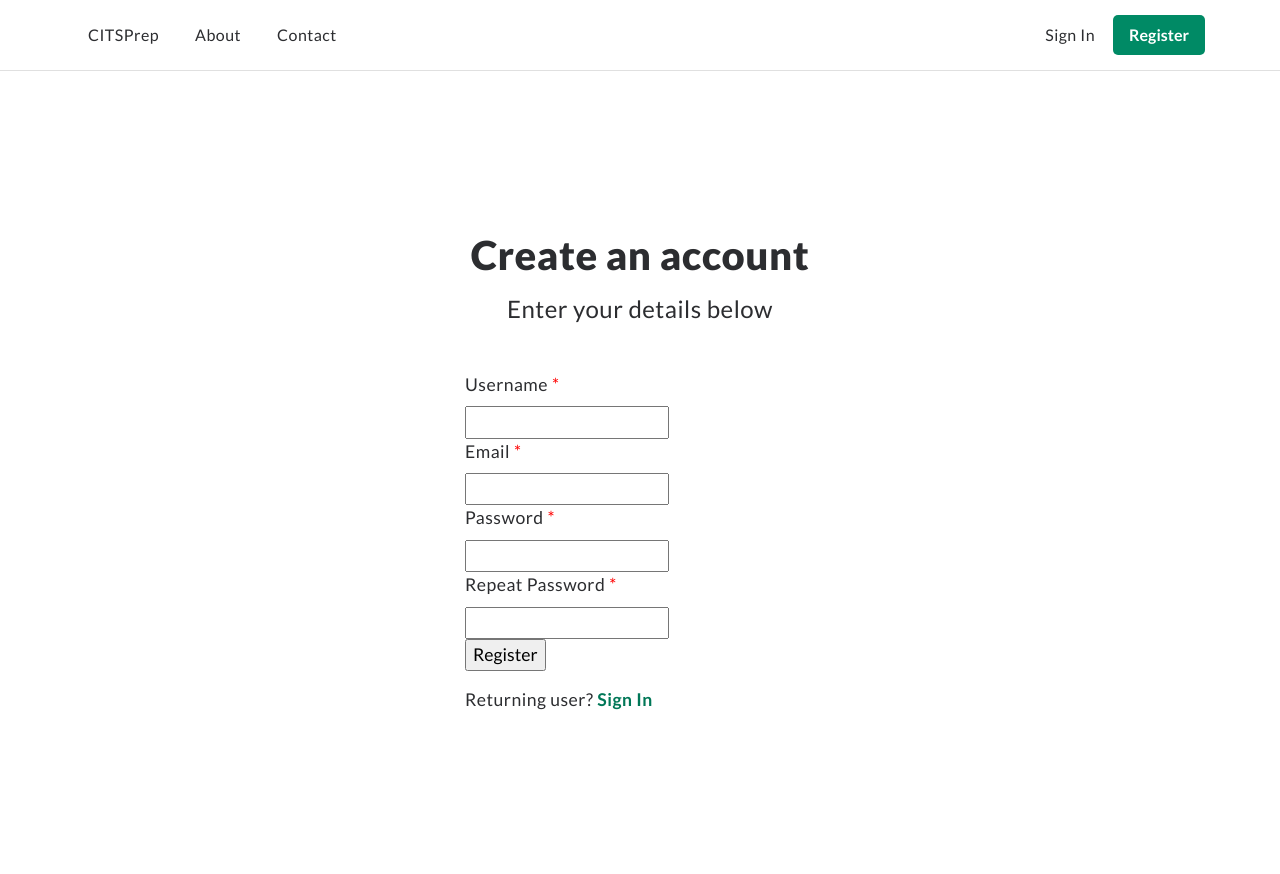
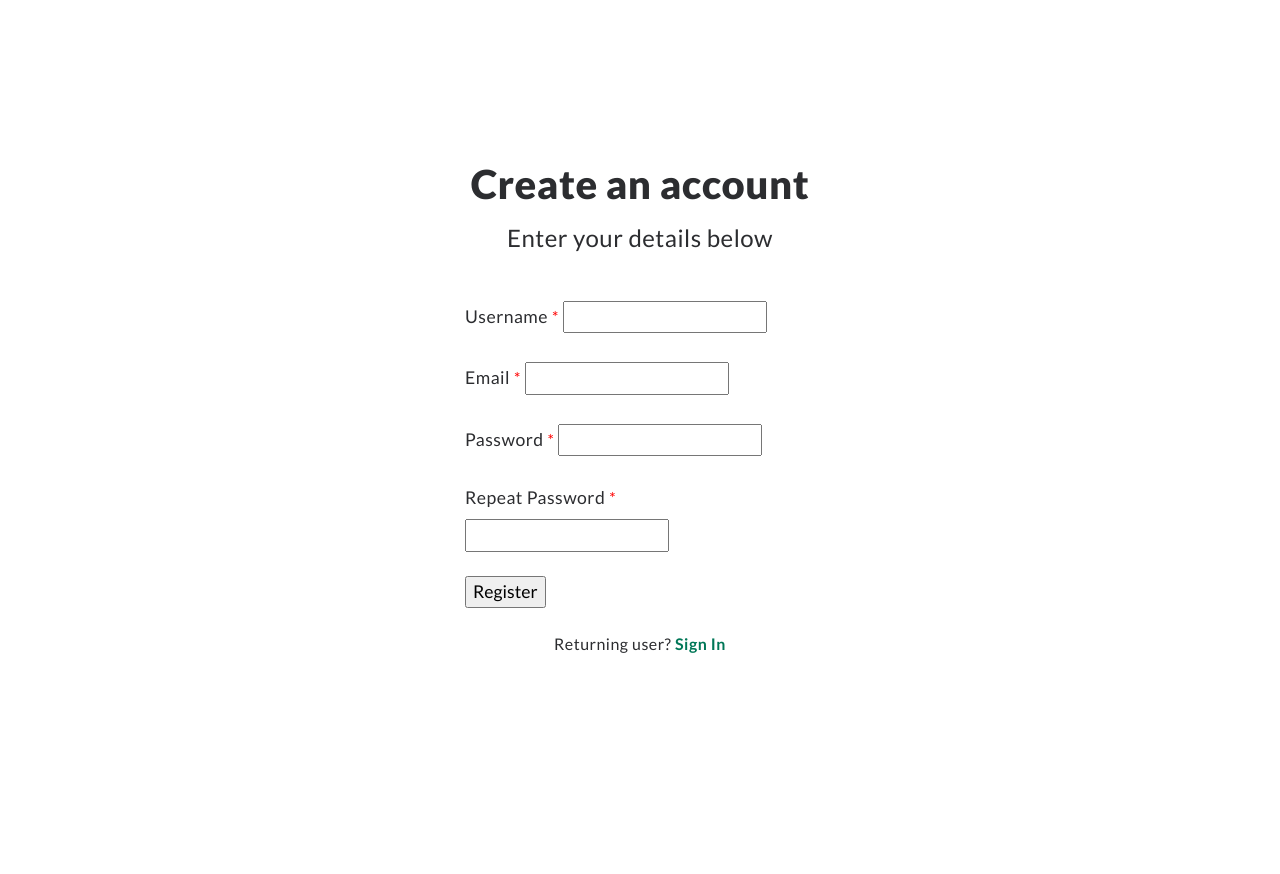
Before and after one commit to brucehow/examinaid, a Flask app: page /register in a window 1280 px wide. After the commit the page ends 653 px from the top, so only its background shows below. Run offline with Flask 2, Linux system fonts and the light colour scheme; some libraries are stand-ins or nearby versions.

Commit message:
Change register html structure to implement css styling

```diff
--- a/app/static/css/forms.css
+++ b/app/static/css/forms.css
@@ -8,6 +8,7 @@ form > h4 {
   text-align: center;
 }
 
+/* Form structure */
 .field {
   margin-bottom: 1.5rem;
 }
@@ -17,6 +18,7 @@ form > h4 {
   margin-bottom: 0.5rem;
 }
 
+/* Input styling */
 .userInput {
   border: 1px solid #cacaca;
   border-radius: 5px;
@@ -38,6 +40,7 @@ form > h4 {
   border-color: #7e7e7e;
 }
 
+/* Button */
 .form-btn {
   background-color: #008a65;
   border: none;
@@ -64,7 +67,9 @@ form > h4 {
   font-weight: 700;
 }
 
-.form-error {
+/* Form handlers */
+.form-error,
+.required {
   font-size: 1rem;
   color: red;
 }
--- a/app/static/css/main.css
+++ b/app/static/css/main.css
@@ -135,9 +135,3 @@ img.img-md {
   0% { transform: translateY(0); }
   100% { transform: translateY(-10px); }
 }
-
-/* Miscellaneous */
-
-.red-text {
-  color: red;
-}
--- a/app/templates/login.html
+++ b/app/templates/login.html
@@ -17,7 +17,6 @@
   <body>
     <main>
       {% block content %}
-        <link rel="stylesheet" href="../static/css/forms.css">
         <form class="login" action="" method="post" novalidate>
           <h2>Welcome back</h2>
           <h4>Sign in to continue</h4>
--- a/app/templates/register.html
+++ b/app/templates/register.html
@@ -1,37 +1,50 @@
-{% extends "index.html" %}
+{% extends "login.html" %}
 
 {% block content %}
-  <link rel="stylesheet" href="../static/css/forms.css">
-  <form action="" method="post">
-    <h2>Create an account</h2>
-    <h4>Enter your details below</h4>
-    {{ form.hidden_tag() }}
+<form class="login" action="" method="post">
+  <h2>Create an account</h2>
+  <h4>Enter your details below</h4>
+  {{ form.hidden_tag() }}
 
-    {{ form.username.label }} <span class="red-text">*</span><br>
-    {{ form.username(autocomplete="off") }}<br>
+  <div class="field">
+    {{ form.username.label }} <span class="required">*</span>
+    {{ form.username(autocomplete="off") }}
     {% for error in form.username.errors %}
-    <span style="color: red;">[{{ error }}]</span>
+    <span class="form-error">[{{ error }}]</span>
     {% endfor %}
+  </div>
 
-    {{ form.email.label }} <span class="red-text">*</span><br>
-    {{ form.email(autocomplete="off") }}<br>
+  <div class="field">
+    {{ form.email.label }} <span class="required">*</span>
+    {{ form.email(autocomplete="off") }}
     {% for error in form.email.errors %}
-    <span style="color: red;">[{{ error }}]</span>
+    <span class="form-error">[{{ error }}]</span>
     {% endfor %}
+  </div>
 
-    {{ form.password.label }} <span class="red-text">*</span><br>
-    {{ form.password() }}<br>
+  <div class="field">
+    {{ form.password.label }} <span class="required">*</span>
+    {{ form.password() }}
     {% for error in form.password.errors %}
-    <span style="color: red;">[{{ error }}]</span>
+    <span class="form-error">[{{ error }}]</span>
     {% endfor %}
+  </div>
 
-    {{ form.repeat_password.label }} <span class="red-text">*</span><br>
-    {{ form.repeat_password() }}<br>
+  <div class="field">
+    {{ form.repeat_password.label }} <span class="required">*</span>
+    {{ form.repeat_password() }}
     {% for error in form.repeat_password.errors %}
-    <span style="color: red;">[{{ error }}]</span>
+    <span class="form-error">[{{ error }}]</span>
     {% endfor %}
+  </div>
 
-  <p>{{ form.submit() }}</p>
-  <p>Returning user? <a class="alternate-login" href="{{ url_for('login') }}">Sign In</a></p>
-  </form>
+  <div class="field">
+    {{ form.submit() }}
+  </div>
+
+  <div class="field-sm center">
+    <span>Returning user? </span>
+    <a class="alternate-login" href="{{ url_for('register') }}">Sign In</a>
+  </div>
+</form>
 {% endblock %}
```
